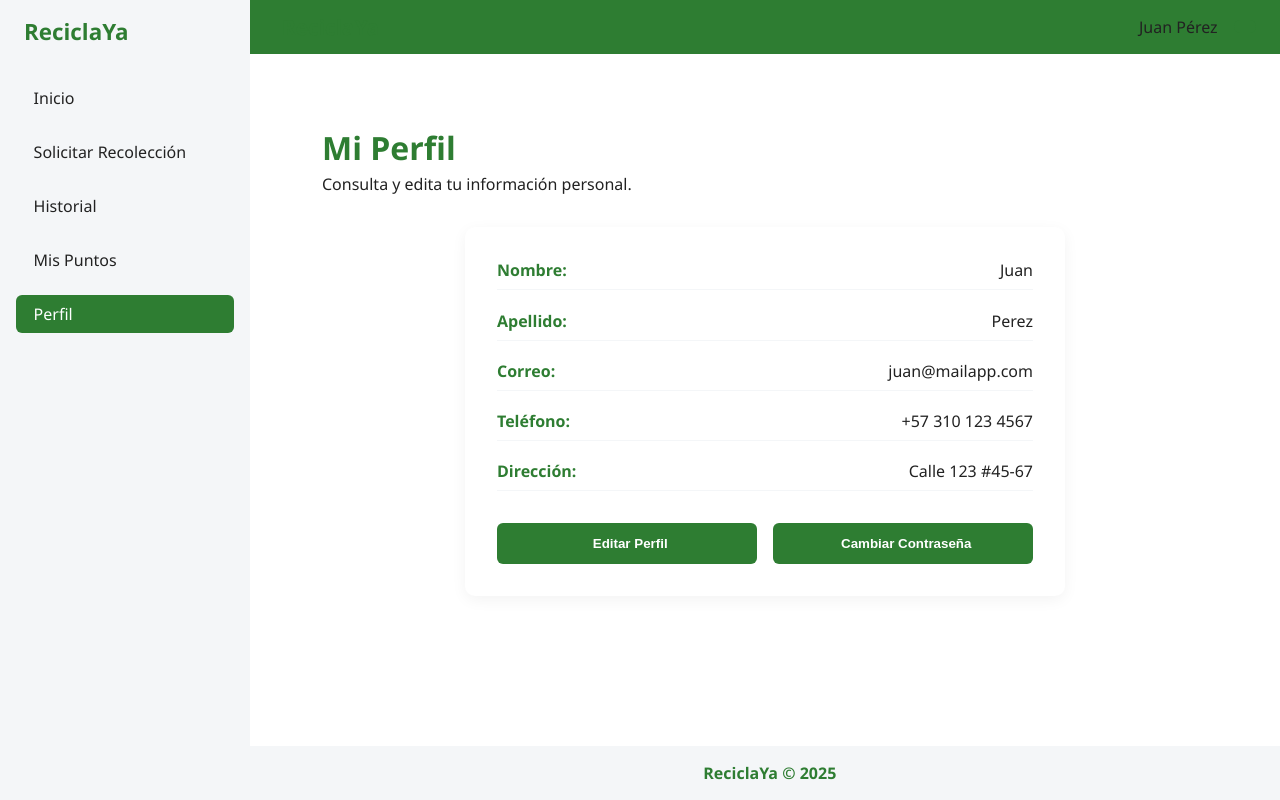
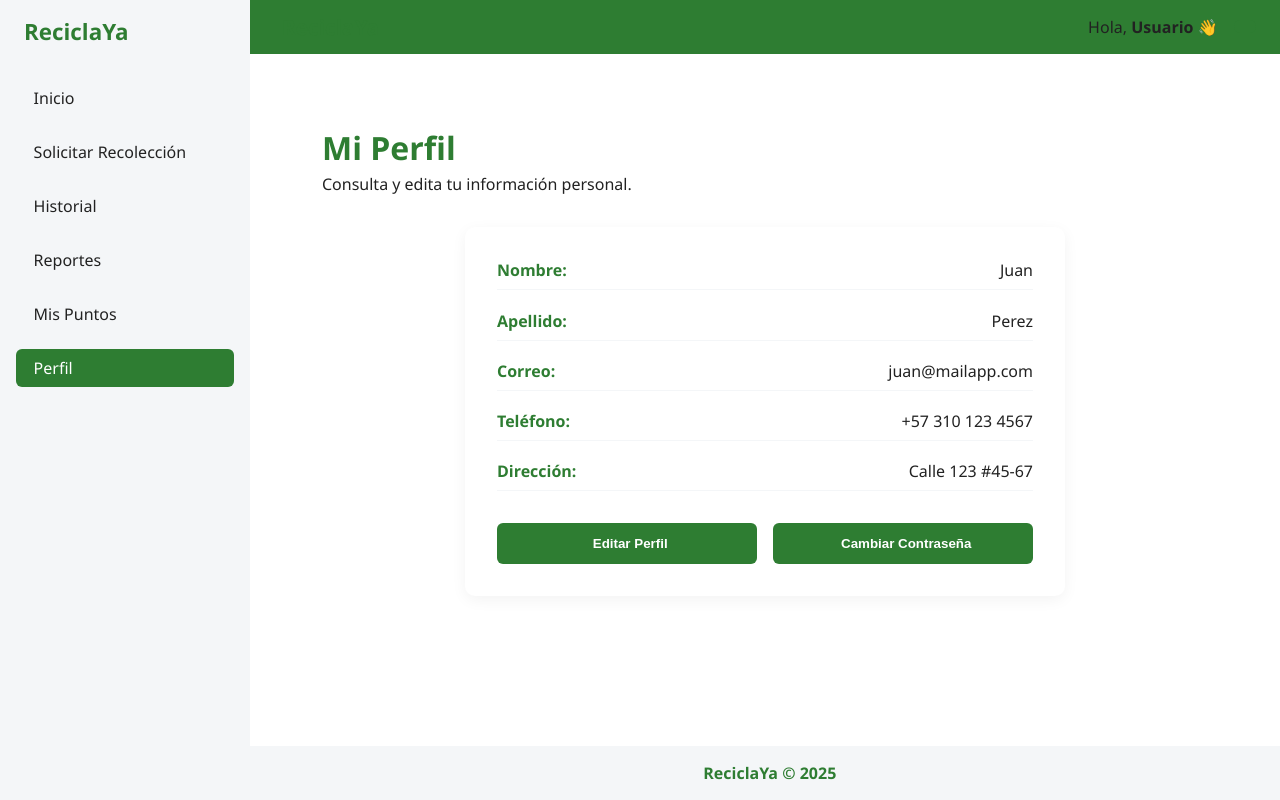
Before and after one commit to IvanPabon29/recicla-ya, a React (Vite) app in the folder frontend/: page /perfil in a window 1280 px wide. Built offline with nearby package versions, Linux system fonts and the light colour scheme; no server answers.

Commit message:
Actulizar componentes

```diff
--- a/frontend/src/components/Header.jsx
+++ b/frontend/src/components/Header.jsx
@@ -1,7 +1,7 @@
 // src/components/Header.jsx
 import { useState } from 'react';
 import { Link } from 'react-router-dom';
-import '../styles/Header.css';
+import '../styles/components/Header.css';
 
 /**
  * Header público del sistema.
--- a/frontend/src/components/HeaderPrivado.jsx
+++ b/frontend/src/components/HeaderPrivado.jsx
@@ -1,22 +1,33 @@
 // src/components/HeaderPrivado.jsx
-import '../styles/HeaderPrivado.css';
+import '../styles/components/HeaderPrivado.css';
 
 /**
  * Header del layout privado del sistema ReciclaYa.
+ *
+ * Props:
+ * - abrirSidebar (función): abre el menú lateral en versión móvil.
+ * - nombreUsuario (string): nombre del usuario autenticado.
+ * - onLogout (función): ejecuta la acción de cerrar sesión.
+ *
+ * Funcionalidad:
  * - Muestra el logo con nombre de empresa.
- * - Nombre del usuario autenticado (simulado).
+ * - Muestra un saludo al usuario autenticado.
  * - Botón de cerrar sesión.
  * - Botón hamburguesa para abrir el sidebar en móviles.
  */
-function HeaderPrivado({ abrirSidebar }) {
+function HeaderPrivado({ abrirSidebar, nombreUsuario = "Usuario", onLogout }) {
   return (
     <header className="header-privado">
       {/* Botón menú hamburguesa (solo en móviles) */}
-      <button className="btn-hamburguesa" onClick={abrirSidebar} aria-label="Abrir menú">
+      <button
+        className="btn-hamburguesa"
+        onClick={abrirSidebar}
+        aria-label="Abrir menú"
+      >
         <i className="bi bi-list"></i>
       </button>
 
-      {/* Nombre de la empresa */}
+      {/* Logo con nombre de empresa */}
       <div className="empresa-logo">
         <i className="bi bi-recycle"></i>
         <span>ReciclaYa</span>
@@ -24,8 +35,14 @@ function HeaderPrivado({ abrirSidebar }) {
 
       {/* Usuario + Cerrar sesión */}
       <div className="usuario-info">
-        <span className="usuario-nombre">Juan Pérez</span>
-        <button className="btn-salir" title="Cerrar sesión">
+        <span className="usuario-nombre">
+          Hola, <strong>{nombreUsuario}</strong> 👋
+        </span>
+        <button
+          className="btn-salir"
+          title="Cerrar sesión"
+          onClick={onLogout}
+        >
           <i className="bi bi-box-arrow-right"></i>
         </button>
       </div>
--- a/frontend/src/components/SidebarPrivado.jsx
+++ b/frontend/src/components/SidebarPrivado.jsx
@@ -1,22 +1,30 @@
 // src/components/SidebarPrivado.jsx
 import { Link, useLocation } from 'react-router-dom';
-import '../styles/sidebarPrivado.css';
+import '../styles/components/SidebarPrivado.css';
 
 /**
- * Sidebar de navegación para el layout privado del sistema ReciclaYa.
- * - En pantallas grandes se muestra como un sidebar lateral.
- * - En móviles se convierte en un menú hamburguesa que puede abrirse/cerrarse.
+ * Sidebar de navegación para layouts privados del sistema ReciclaYa.
+ * - Reutilizable para cualquier tipo de usuario (normal, admin, empresa).
+ * - Soporta menú hamburguesa y diseño responsive.
+ *
+ * @param {boolean} abierto - Si el menú está visible (en móvil).
+ * @param {function} cerrar - Función para cerrar el menú.
+ * @param {Array} rutas - Rutas del menú (path, nombre, icono).
  */
-function SidebarPrivado({ abierto, cerrar }) {
+function SidebarPrivado({ abierto, cerrar, rutas }) {
   const location = useLocation();
 
-  const rutas = [
+  // Rutas por defecto (usuario normal)
+  const rutasPorDefecto = [
     { path: '/dashboard', nombre: 'Inicio', icono: 'bi bi-house-door-fill' },
     { path: '/recolecciones', nombre: 'Solicitar Recolección', icono: 'bi bi-truck' },
     { path: '/historial', nombre: 'Historial', icono: 'bi bi-clock-history' },
+    { path: '/reporte', nombre: 'Reportes', icono: 'bi bi-clipboard-data' },
     { path: '/puntos', nombre: 'Mis Puntos', icono: 'bi bi-coin' },
     { path: '/perfil', nombre: 'Perfil', icono: 'bi bi-person-circle' }
   ];
+
+  const links = rutas || rutasPorDefecto;
 
   return (
     <aside className={`sidebar-privado ${abierto ? 'activo' : ''}`}>
@@ -34,7 +42,7 @@ function SidebarPrivado({ abierto, cerrar }) {
       {/* Navegación */}
       <nav className="sidebar-nav">
         <ul>
-          {rutas.map(({ path, nombre, icono }) => (
+          {links.map(({ path, nombre, icono }) => (
             <li key={path} className={location.pathname === path ? 'activo' : ''}>
               <Link to={path} onClick={cerrar}>
                 <i className={icono}></i>
```
